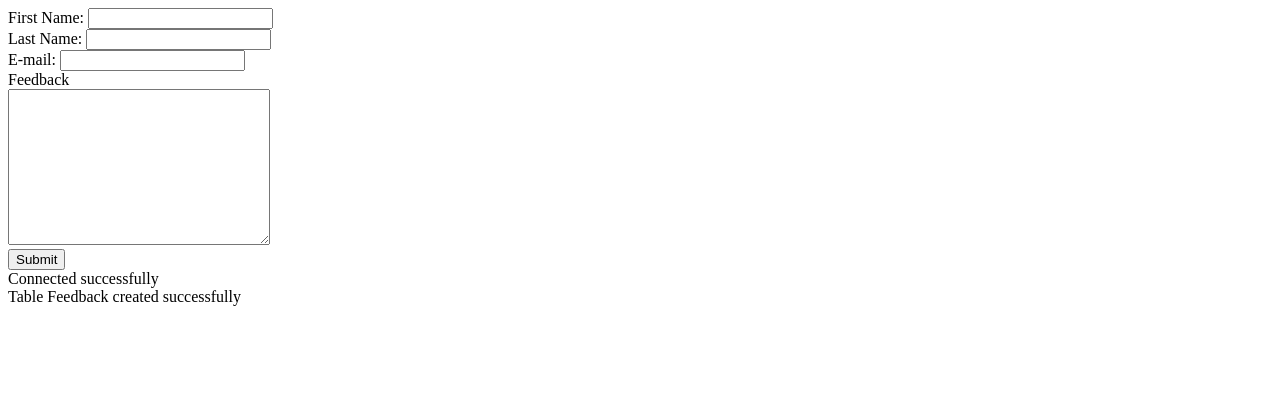
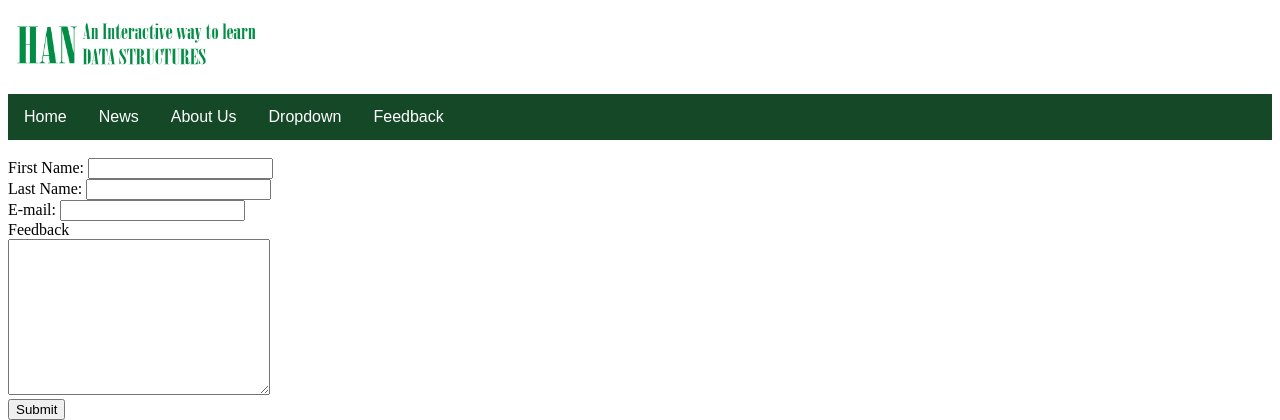
Before and after one commit to nilay1024/Web_Tech_Sem3, a PHP site: page /hello.php in a window 1280 px wide. Shown: the top 420 px of the page. Run offline with PHP 8.4, Linux system fonts and the light colour scheme; data that the repository does not hold is empty.

Commit message:
minor changes

```diff
--- a/graphs.html
+++ b/graphs.html
@@ -11,7 +11,7 @@
 	   <br><i><br></i></h2></font>
 	<div class="navbar">
 <!-- 	 change  <img src="logo.jpg" height="45px" width="220px"> -->
-	  <a href="front.html">Home</a>
+	  <a href="front_page.html">Home</a>
 
 	  <a href="#news">News</a>
 	  <a href="#">About Us</a>
@@ -25,7 +25,7 @@
 	      <a href="insertEx.bmp">Trees</a>
 	    </div>
 	  </div>
-	  <a href="feedback.html">Feedback</a>
+	  <a href="home.php">Feedback</a>
 	</div>
 	<br>
 	<img src="undirectedgraph.png">
--- a/hello.php
+++ b/hello.php
@@ -1,10 +1,31 @@
 <!DOCTYPE html>
 <html>
 <head>
-	<title></title>
+	<title>Feedback</title>
+	<link rel="stylesheet" href="home1.css">
 </head>
 <body>
+	<h2 align="center">	<font color="#146827"> <img src="logo.jpg" align="left" height = "50px" width="250px">
+	   <br><i><br></i></h2></font>
+	<div class="navbar">
+<!-- 	 change  <img src="logo.jpg" height="45px" width="220px"> -->
+	  <a href="front_page.html">Home</a>
 
+	  <a href="#news">News</a>
+	  <a href="#">About Us</a>
+	  <div class="dropdown">
+	    <button class="dropbtn">Dropdown
+	      <i class="fa fa-caret-down"></i>
+	    </button>
+	    <div class="dropdown-content">
+	      <a href="Linkedlist_insert_middle.png">Linked list</a>
+	      <a href="undirectedgraph.png">Graphs</a>
+	      <a href="insertEx.bmp">Trees</a>
+	    </div>
+	  </div>
+	  <a href="home.php">Feedback</a>
+	</div>
+	<br>
 <form name = "feedback-form"  method="post" id = "feedback-form">
 	First Name: <input type="text" name="name"  required><br>
 	Last Name: <input type="text" name="name1"> <br>
```
